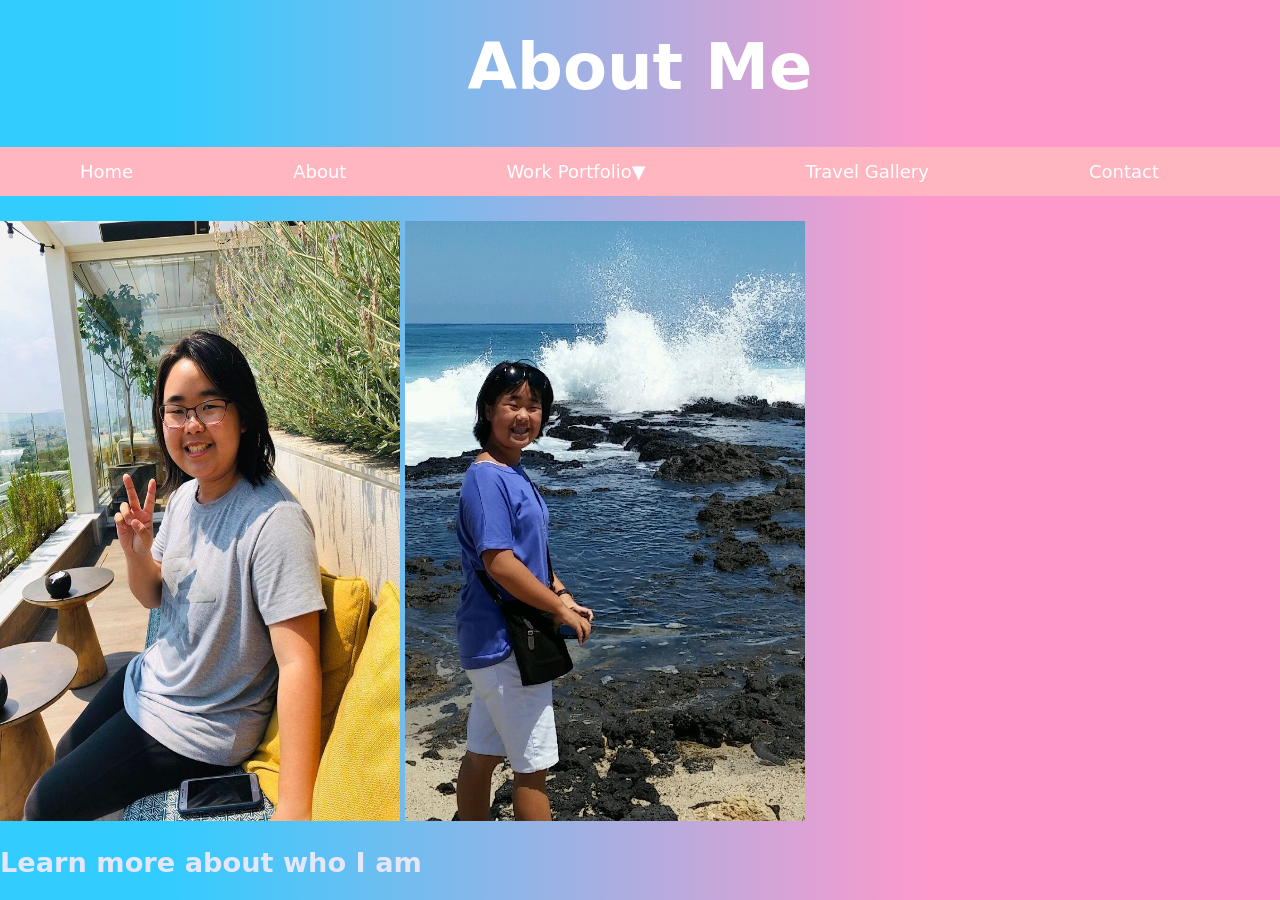
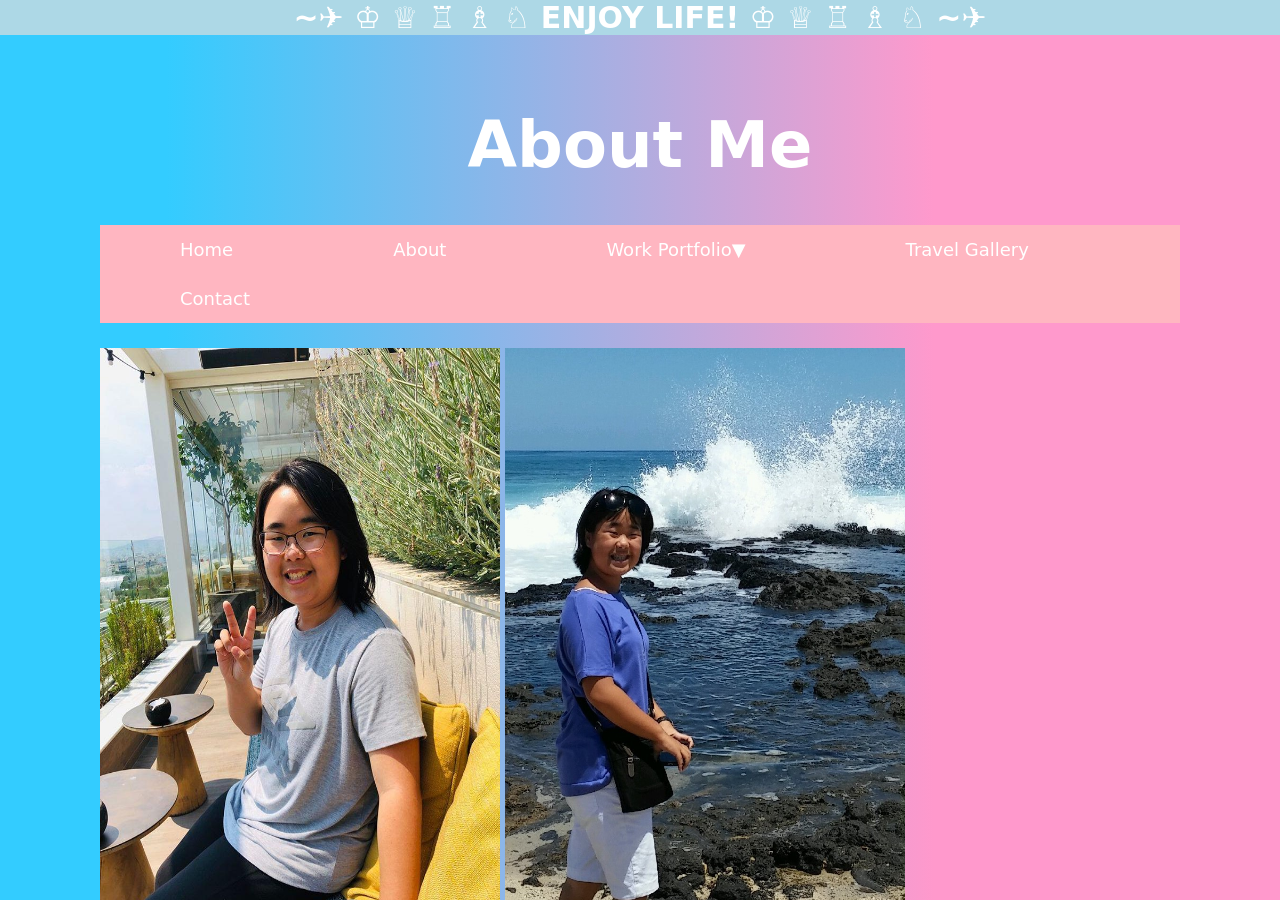
Before and after one commit to CNakano7/CNakano7.github.io, a Jekyll site: the page About/index.html, which Jekyll copies as it is, in a window 1280 px wide and 900 px high. Built offline with Jekyll 4.4.1, drawn with Linux system fonts in a browser that asks for light colours.

Commit message:
Update index.html

```diff
--- a/About/index.html
+++ b/About/index.html
@@ -6,14 +6,17 @@
 		<meta name="viewport" content="width=device-width, initial-scale=1.0">
 	</head>
 
-	<body>
+<div class="header">
+    <h1>~✈ ♔ ♕ ♖ ♗ ♘        ENJOY LIFE!       ♔ ♕ ♖ ♗ ♘ ~✈</h1>
+    </div>
 
-<h1 style="color: white; text-align:center; font-size:400%; padding-top:30px;">About Me</h1>
+<div class="content">
+<h1 style="color: White; text-align: center; font-size: 400%; padding-top:30px">About Me</h1>
 
-	<body>
+<body>
     <div class="topnav" id="mytopnav">
-  <a href="/index.html">Home</a>
-  <a href="/About/index.html">About</a>
+     <a href="/index.html">Home</a>
+     <a href="/About/index.html">About</a>
   <div class="dropdown">
     <button class="dropbtn">Work Portfolio▼
         <i class="fa fa-caret-down"></i>
```
